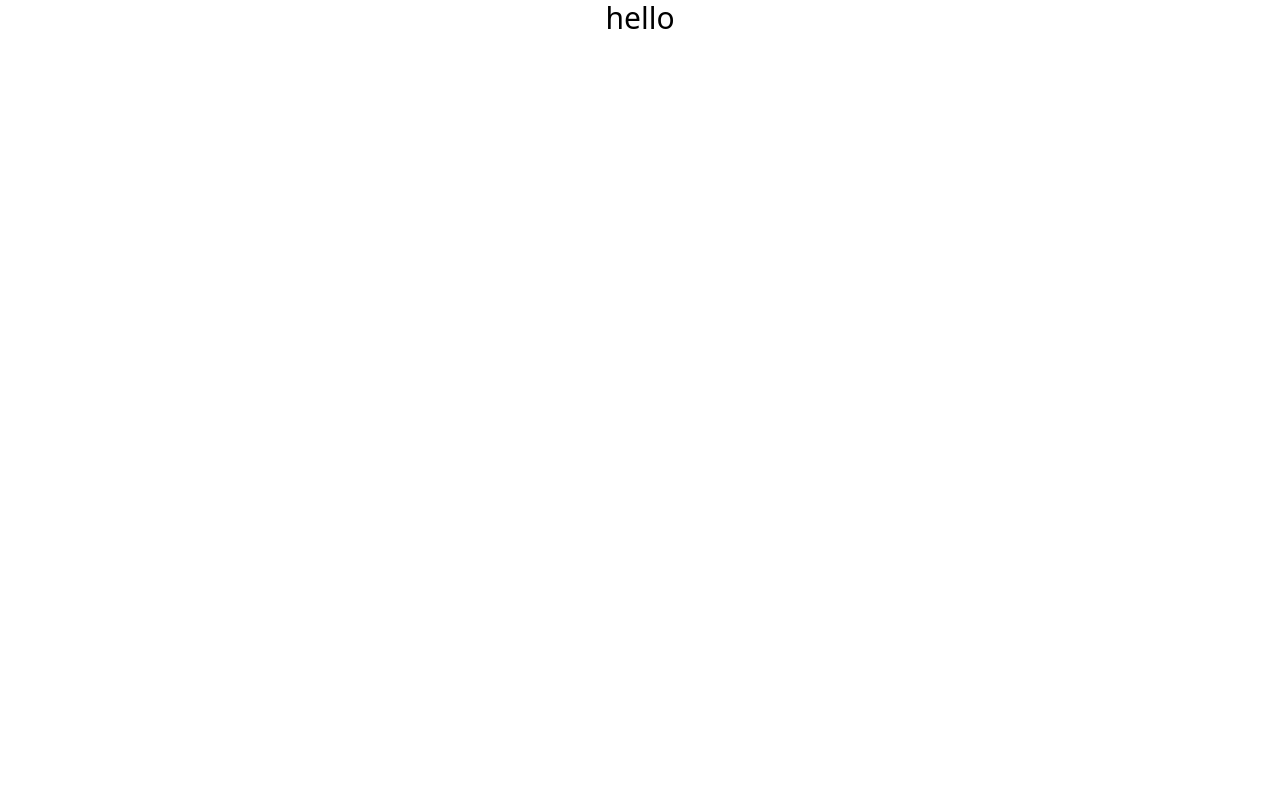
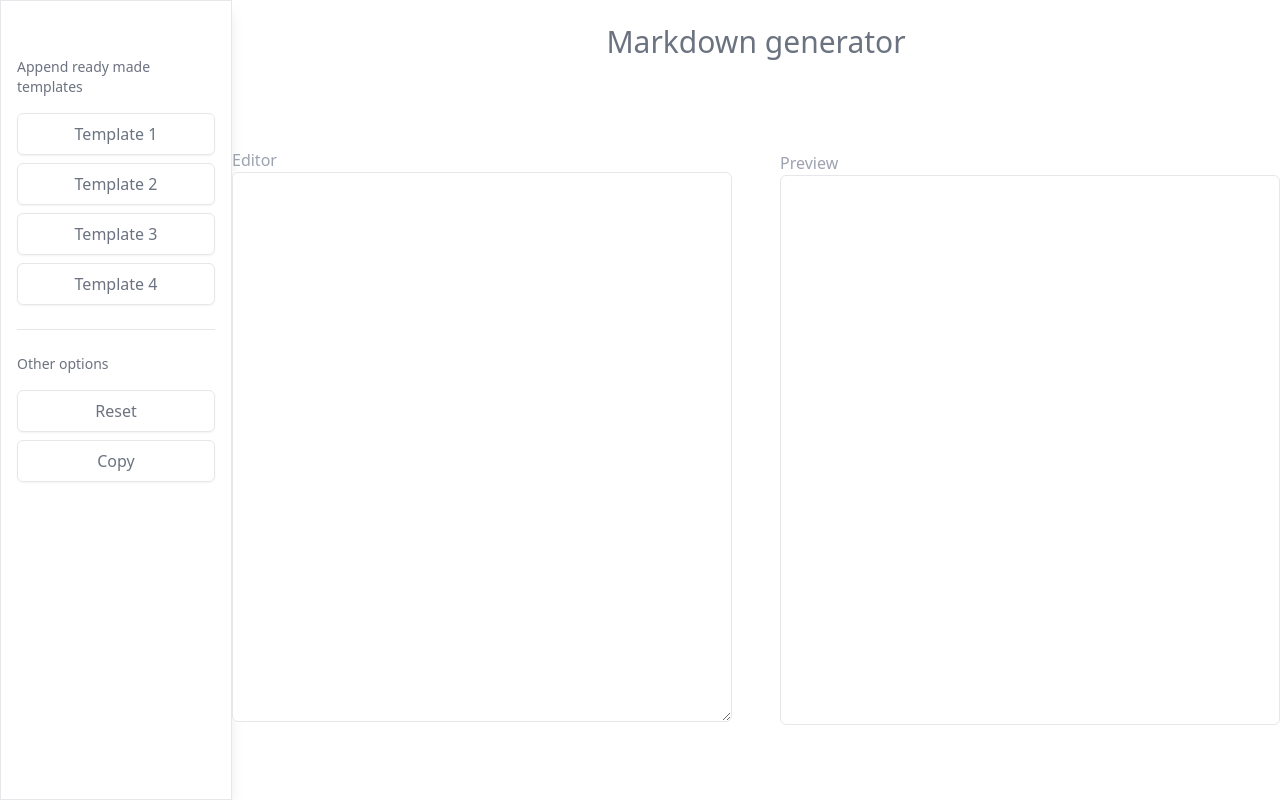
Before and after one commit to Shobhit-Mishra-02/Readme-gen, a React (Create React App) app: page / in a window 1280 px wide. Built offline with nearby package versions, Linux system fonts and the light colour scheme.

Commit message:
added all the major code for rendering the markdown

```diff
--- a/package.json
+++ b/package.json
@@ -33,6 +33,7 @@
     "react-markdown": "^8.0.3"
   },
   "devDependencies": {
+    "@tailwindcss/typography": "^0.5.7",
     "@testing-library/jest-dom": "^5.16.2",
     "@testing-library/react": "^12.1.2",
     "@testing-library/user-event": "^13.5.0",
--- a/src/App.jsx
+++ b/src/App.jsx
@@ -1,5 +1,28 @@
+import InputAreas from "./components/InputAreas";
+import Menu from "./components/Menu";
+import { useState } from "react";
+import MarkdownText from "./context/markdown";
+
 function App() {
-  return <div className="text-center text-3xl">hello</div>;
+  const [markdown, setMarkdown] = useState("");
+
+  return (
+    <div>
+      <MarkdownText.Provider value={{ markdown, setMarkdown }}>
+        <main className="flex flex-row ">
+          <div className="w-[450px] h-screen shadow-lg border">
+            <Menu />
+          </div>
+          <div className="w-full">
+            <div className="text-center text-3xl py-6 text-gray-500">
+              <h2>Markdown generator</h2>
+            </div>
+            <InputAreas />
+          </div>
+        </main>
+      </MarkdownText.Provider>
+    </div>
+  );
 }
 
 export default App;
--- /dev/null
+++ b/src/components/InputAreas.js
@@ -0,0 +1,33 @@
+import React, { useContext } from "react";
+import { ReactMarkdown } from "react-markdown/lib/react-markdown";
+import MarkdownText from "../context/markdown";
+
+const InputAreas = () => {
+  const { markdown, setMarkdown } = useContext(MarkdownText);
+
+  return (
+    <div className="flex justify-center align-middle items-center space-x-12 mt-16 w-full">
+      <div className="">
+        <h2 className="text-gray-400">Editor</h2>
+        <textarea
+          className="border text-gray-500 focus:outline-none p-2 rounded-md w-[500px] h-[550px]"
+          name="markdown"
+          id="markdown"
+          value={markdown}
+          onChange={(e) => setMarkdown(e.target.value)}
+        ></textarea>
+      </div>
+      <div className="">
+        <h2 className="text-gray-400">Preview</h2>
+        <article
+          className="prose overflow-auto prose-sm border focus:outline-none p-2 rounded-md w-[500px] h-[550px]"
+          id="markdown"
+        >
+          <ReactMarkdown>{markdown}</ReactMarkdown>
+        </article>
+      </div>
+    </div>
+  );
+};
+
+export default InputAreas;
--- /dev/null
+++ b/src/components/Menu.js
@@ -0,0 +1,53 @@
+import React from "react";
+import { useContext } from "react";
+import MarkdownText from "../context/markdown";
+import { CopyToClipboard } from "react-copy-to-clipboard";
+
+const Menu = () => {
+  const { markdown, setMarkdown } = useContext(MarkdownText);
+
+  const resetMarkdown = () => {
+    setMarkdown("");
+  };
+
+  return (
+    <div className="px-4 divide-y ">
+      {/* template options  */}
+      <div className="pb-6">
+        <p className="text-sm pt-14 text-gray-500 pb-2">
+          Append ready made templates
+        </p>
+        <div className="w-full border rounded-md text-center py-2 mt-2 cursor-pointer shadow-sm hover:shadow-md text-gray-500 hover:text-gray-600">
+          Template 1
+        </div>
+        <div className="w-full border rounded-md text-center py-2 mt-2 cursor-pointer shadow-sm hover:shadow-md text-gray-500 hover:text-gray-600">
+          Template 2
+        </div>
+        <div className="w-full border rounded-md text-center py-2 mt-2 cursor-pointer shadow-sm hover:shadow-md text-gray-500 hover:text-gray-600">
+          Template 3
+        </div>
+        <div className="w-full border rounded-md text-center py-2 mt-2 cursor-pointer shadow-sm hover:shadow-md text-gray-500 hover:text-gray-600">
+          Template 4
+        </div>
+      </div>
+
+      {/* options  */}
+      <div className=" pt-6 space-y-2">
+        <p className="pb-2 text-sm text-gray-500">Other options</p>
+        <div
+          className="w-full border rounded-md text-center py-2 cursor-pointer shadow-sm hover:shadow-md text-gray-500 hover:text-gray-600"
+          onClick={resetMarkdown}
+        >
+          Reset
+        </div>
+        <CopyToClipboard text={markdown}>
+          <div className="w-full border rounded-md text-center py-2 cursor-pointer shadow-sm hover:shadow-md text-gray-500 hover:text-gray-600">
+            Copy
+          </div>
+        </CopyToClipboard>
+      </div>
+    </div>
+  );
+};
+
+export default Menu;
--- /dev/null
+++ b/src/context/markdown.js
@@ -0,0 +1,8 @@
+import { createContext } from "react";
+
+const MarkdownText = createContext({
+  markdown: "",
+  setMarkdown: () => {},
+});
+
+export default MarkdownText;
--- a/tailwind.config.js
+++ b/tailwind.config.js
@@ -4,5 +4,5 @@ module.exports = {
   theme: {
     extend: {},
   },
-  plugins: [],
+  plugins: [require("@tailwindcss/typography")],
 };
```
Also changed, not shown: 1 other file (tests, documents, lock files or other folders).
